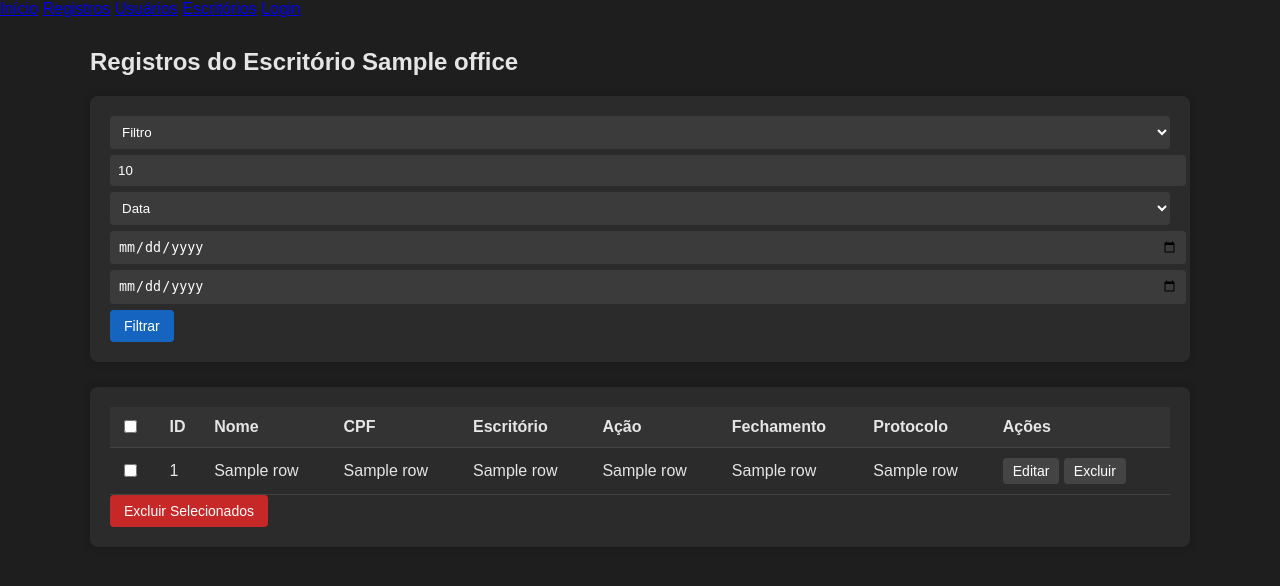
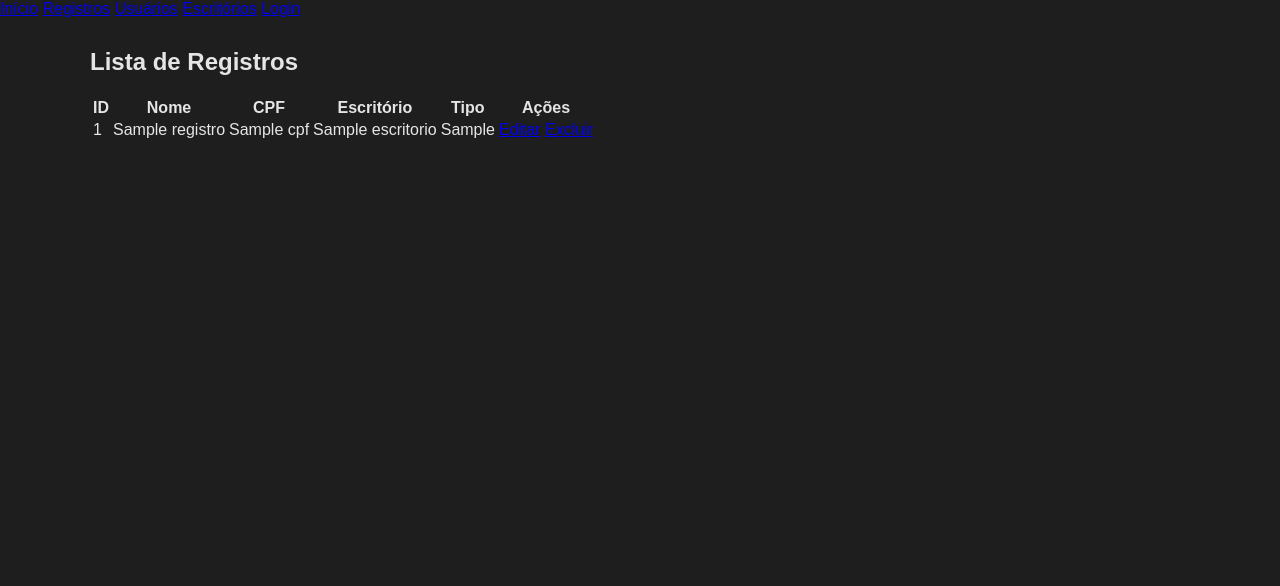
Before and after one commit to bponedev/CLIENTE, a Flask app: template templates/table.html in a window 1280 px wide. Shown: the top 586 px of the page. Run offline with Flask 3, Linux system fonts and the light colour scheme; the template is opened without the code that fills it: most values are stand-ins (such as "Sample title", 1, 10 or a date in 2020).

Commit message:
Update table.html

```diff
--- a/templates/table.html
+++ b/templates/table.html
@@ -1,100 +1,35 @@
 {% extends "base.html" %}
 {% block content %}
 
-<h2>Registros do Escritório {{ office }}</h2>
+<h2>Lista de Registros</h2>
 
-<div class="card">
-
-    <!-- FILTROS -->
-    <form method="GET" class="filter-bar">
-
-        <input type="hidden" name="office" value="{{ office }}">
-
-        <select name="filtro">
-            <option value="">Filtro</option>
-            <option value="nome" {% if filtro=='nome' %}selected{% endif %}>Nome</option>
-            <option value="cpf" {% if filtro=='cpf' %}selected{% endif %}>CPF</option>
-            <option value="id" {% if filtro=='id' %}selected{% endif %}>ID</option>
-        </select>
-
-        <input type="text" name="valor" placeholder="Valor" value="{{ valor }}">
-
-        <select name="data_tipo">
-            <option value="">Data</option>
-            <option value="data_fechamento" {% if data_tipo=='data_fechamento' %}selected{% endif %}>Fechamento</option>
-            <option value="data_protocolo" {% if data_tipo=='data_protocolo' %}selected{% endif %}>Protocolo</option>
-        </select>
-
-        <input type="date" name="data_de" value="{{ data_de }}">
-        <input type="date" name="data_ate" value="{{ data_ate }}">
-
-        <button class="btn-primary">Filtrar</button>
-    </form>
-
-</div>
-
-<!-- TABELA -->
-<div class="card">
-<form method="POST" action="{{ url_for('records.delete_selected') }}">
-    <input type="hidden" name="office" value="{{ office }}">
-
-    <table class="main-table">
+<table class="table">
     <thead>
     <tr>
-                <th><input type="checkbox" onclick="toggleSelectAll(this)"></th>
         <th>ID</th>
         <th>Nome</th>
         <th>CPF</th>
         <th>Escritório</th>
-                <th>Ação</th>
-                <th>Fechamento</th>
-                <th>Protocolo</th>
+        <th>Tipo</th>
         <th>Ações</th>
     </tr>
     </thead>
 
     <tbody>
-        {% for r in rows %}
+    {% for r in registros %}
         <tr>
-                <td><input type="checkbox" name="ids" value="{{ r[0] }}"></td>
-                <td>{{ r[0] }}</td>
-                <td>{{ r[1] }}</td>
-                <td>{{ r[2] }}</td>
-                <td>{{ r[4] }}</td>
-                <td>{{ r[5] }}</td>
-                <td>{{ r[6] }}</td>
-                <td>{{ r[9] }}</td>
-
+            <td>{{ r.id }}</td>
+            <td>{{ r.nome }}</td>
+            <td>{{ r.cpf }}</td>
+            <td>{{ r.escritorio }}</td>
+            <td>{{ r.tipo_acao }}</td>
             <td>
-                    <a class="btn-small" href="{{ url_for('records.edit', id=r[0], office=office) }}">Editar</a>
-
-                    <form method="POST" action="{{ url_for('records.delete') }}" class="inline">
-                        <input type="hidden" name="id" value="{{ r[0] }}">
-                        <input type="hidden" name="office" value="{{ office }}">
-                        <button class="btn-small btn-danger" onclick="return confirm('Excluir?')">
-                            Excluir
-                        </button>
-                    </form>
+                <a href="{{ url_for('records_edit', registro_id=r.id) }}">Editar</a>
+                <a href="{{ url_for('records_delete', registro_id=r.id) }}">Excluir</a>
             </td>
-
         </tr>
     {% endfor %}
     </tbody>
 </table>
 
-    <button class="btn-danger">Excluir Selecionados</button>
-</form>
-</div>
-
-<!-- PAGINAÇÃO -->
-<div class="pagination">
-    {% for p in range(1, total_pages + 1) %}
-        {% if p == page %}
-            <span class="page active">{{ p }}</span>
-        {% else %}
-            <a class="page" href="{{ url_for('records.table', office=office, page=p, per_page=per_page) }}">{{ p }}</a>
-        {% endif %}
-    {% endfor %}
-</div>
-
 {% endblock %}
```
Lines whose indentation alone changed are shown as unchanged.
